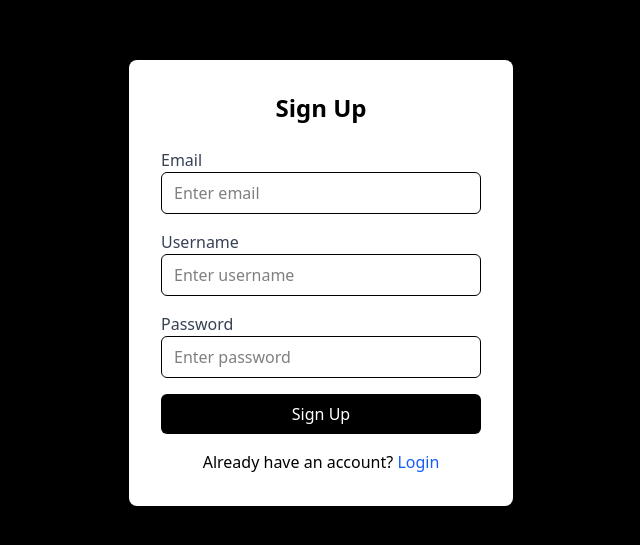
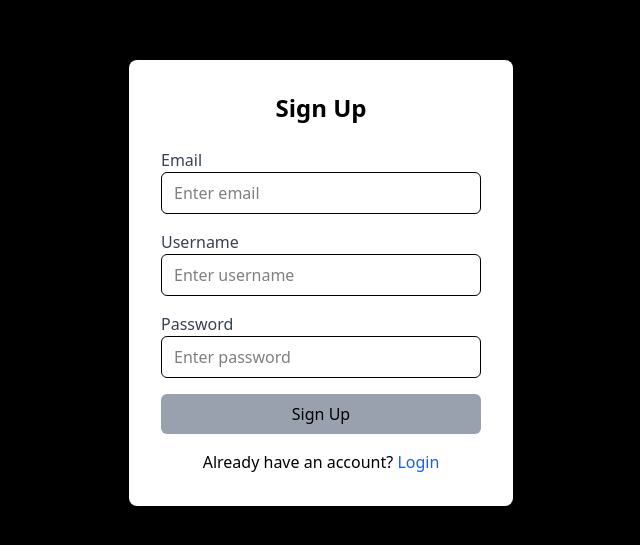
Before and after one commit to livlaurel/Booth-Buddy, a React (Vite) app in the folder boothbuddy/: page /signup in a window 1280 px wide. Shown: the part 117-662 px from the top of the page, without its empty margins (319-959 px from the left). Built offline with nearby package versions, Linux system fonts and the light colour scheme; no server answers.

Commit message:
add mandatory field check on signup form

```diff
--- a/boothbuddy/src/pages/SignupPage/SignupPage.tsx
+++ b/boothbuddy/src/pages/SignupPage/SignupPage.tsx
@@ -13,6 +13,13 @@ export default function SignupPage() {
 
   const handleSignup = async (e: React.FormEvent) => {
     e.preventDefault();
+
+    if (!email || !username || !password) {
+      setError("All fields are required.");
+      return;
+    }
+
+
     try {
       // 1. Create user with email + password
       const userCredential = await createUserWithEmailAndPassword(auth, email, password);
@@ -74,7 +81,12 @@ export default function SignupPage() {
           {/* Signup Button */}
           <button
             type="submit"
-            className="w-full py-2 bg-black text-white rounded-md hover:bg-gray-800 transition"
+            disabled={!email || !username || !password}
+            className={`w-full py-2 rounded-md transition ${
+              !email || !username || !password
+              ? "bg-gray-400 cursor-not-allowed"
+              : "bg-black text-white hover:bg-gray-800"
+              }`}
           >
             Sign Up
           </button>
```
